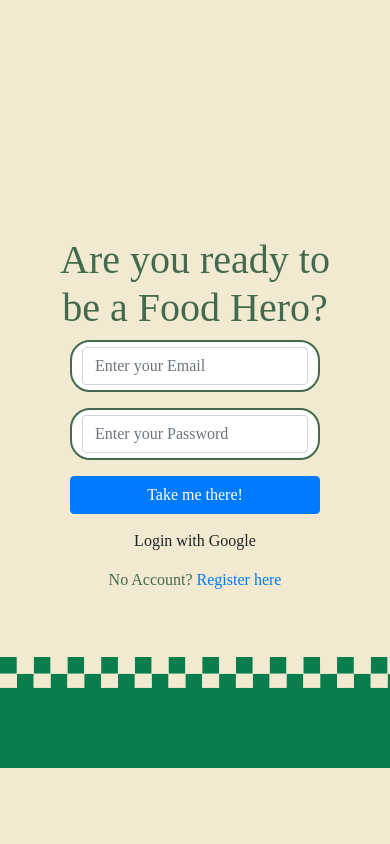
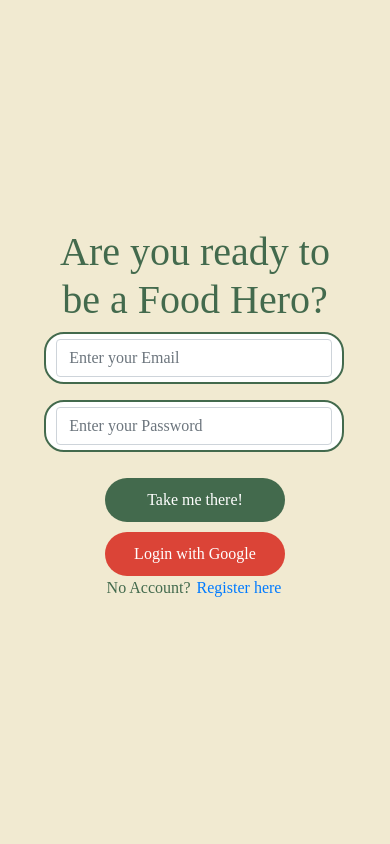
Before and after one commit to LuaYiNing/wad2Proj, a PHP site: page /frontend/login.html in a window 390 px wide. Run offline with PHP 8.4, Linux system fonts and the light colour scheme; some libraries are stand-ins or nearby versions; some web fonts are replaced.

Commit message:
responsiveness for login

```diff
--- a/public/frontend/login.css
+++ b/public/frontend/login.css
@@ -7,12 +7,13 @@ html {
     margin: 0;
     padding: 0;
     height: 100%;
-    background-image: url('images/bg-image.png');
+    background-color: #f1ead1;
 }
 
-.container {
+.container-fluid {
     display: flex;
-    height: 80vh;
+    height: 100vh;
+    background-color: #f1ead1;
 }
 
 .image-container {
@@ -86,11 +87,11 @@ input {
     border: none;
     outline: none;
     flex: 1;
-    padding: 10px;
+    padding: 10px 20px;
     font-size: 16px;
 }
 
-.btn {
+.log-inButton {
     background-color: #436A4D;
     color: #fff;
     border: none;
@@ -100,18 +101,25 @@ input {
     cursor: pointer;
     transition: background-color 0.5s;
     margin-top: 10px;
-    width: 100%;
-    max-width: 300px;
+    width: 60%;
 }
 
-.btn:hover {
+.log-inButton:hover {
     background-color: #ffffff;
     color: #436A4D
 }
 
 .google-btn {
     background-color: #db4437;
-    /* Google Red */
+    color: #fff;
+    border: none;
+    border-radius: 25px;
+    padding: 10px 20px;
+    font-size: 16px;
+    cursor: pointer;
+    transition: background-color 0.5s;
+    margin-top: 10px;
+    width: 60%;
 }
 
 .google-btn:hover {
@@ -124,6 +132,7 @@ a {
     text-decoration: none;
     transition: color 0.3s ease, border-bottom 0.3s ease;
     border-bottom: 2px solid transparent;
+    padding: 2px;
 }
 
 a:hover {
--- a/public/frontend/login.html
+++ b/public/frontend/login.html
@@ -27,8 +27,8 @@
               <input type="password" id="login-password" class="form-control" placeholder="Enter your Password" required>
             </div>
             <p id="login-message" style="color: red;"></p>
-            <button type="submit" class="btn btn-primary btn-block mb-2">Take me there!</button>
-            <button id="google-signin" type="button" class="btn google-btn btn-block mb-2">Login with Google</button>
+            <button type="submit" class="log-inButton">Take me there!</button>
+            <button id="google-signin" type="button" class="google-btn">Login with Google</button>
           </form>
           <p>No Account? <a href="./register.html">Register here</a></p>
         </div>
```
